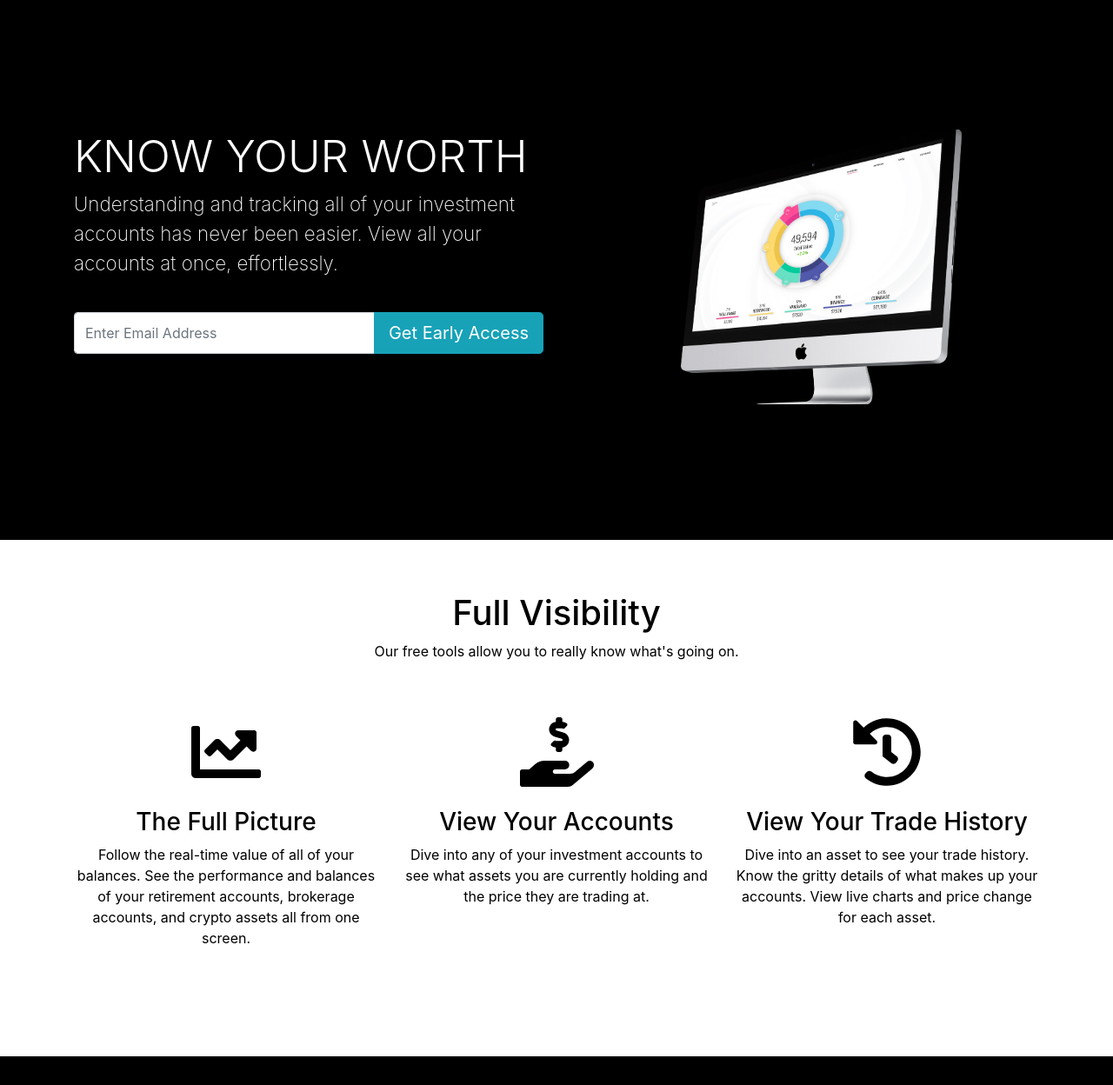
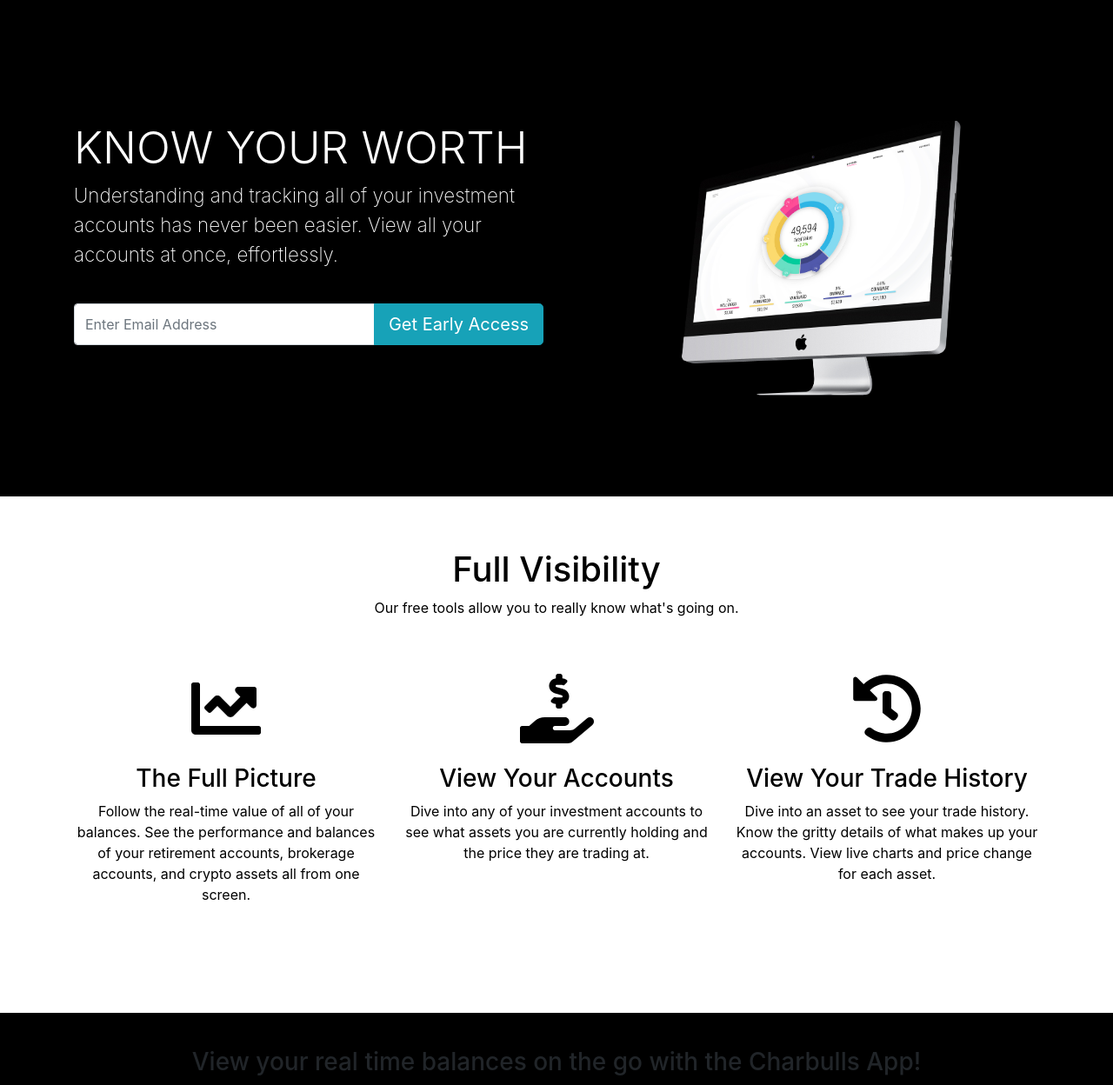
Before and after one commit to ChartBulls/chartbulls-website, a Flask app: page / in a window 1280 px wide. Shown: the part 66-1314 px from the top of the page at 87% size. Run offline with Flask 2, Linux system fonts and the light colour scheme; some libraries are stand-ins or nearby versions.

Commit message:
New changes.

```diff
--- a/backend/api/utility.py
+++ b/backend/api/utility.py
@@ -11,6 +11,7 @@ from flask import request, make_response
 
 from backend import app
 from backend.api import URL
+from backend.models.user import User
 
 
 @app.route(URL + '/subscribe', methods=['POST'])
@@ -24,7 +25,20 @@ def subscribe():
         email : 'email address'
     }
     """
-    data = request.get_json(force=True)
-    print(data)
-    # TODO: Data validation, subscribe user, and send email.
-    return make_response('Works!', 201)
+    data      = request.get_json(force=True)
+    email     = data.get('email', None)
+    criterion = [email, len(data) == 1]
+
+    if not all(criterion):
+        return make_response('Bad Request', 400)
+
+    user = User.query.filter_by(email=email).first()
+
+    if user is None:
+        # add user
+
+        # send email
+
+        return make_response('Works!', 302)
+    else:
+        return make_response('Duplicate', 400)
--- a/frontend/assets/css/main.css
+++ b/frontend/assets/css/main.css
@@ -4,13 +4,13 @@
 }
 
 .nav-item {
-    color:        #17a2b8 !important;
+    color: #17a2b8 !important;
 }
 
 .jumbotron {
     background-color: black;
-    padding-top:        150px;
-    padding-bottom:     150px;
+    padding-top:        140px;
+    padding-bottom:     110px;
     margin-top:         65px;
     margin-bottom:      0px;
 }
@@ -21,11 +21,11 @@
 }
 
 .jumbotron-img img {
-    -webkit-transform: scale(1.22);
-    -moz-transform:    scale(1.22);
-    -o-transform:      scale(1.22);
-    -ms-transform:     scale(1.22);
-    transform:         scale(1.22);
+    -webkit-transform: scale(1.21);
+    -moz-transform:    scale(1.21);
+    -o-transform:      scale(1.21);
+    -ms-transform:     scale(1.21);
+    transform:         scale(1.21);
 }
 
 .header-title {
--- a/frontend/index.html
+++ b/frontend/index.html
@@ -139,6 +139,9 @@
           <h3> Know Your Worth </h3>
           <p> We offer free complete portfolio visibility to know what's really going on, effortlessly. </p>
           <br>
+          <div class="container">
+            <div class="row">
+              <div class="col-lg-6 offset-lg-3">
                 <!-- Alert -->
                 <div id="alert-footer" class="alert alert-danger alert-dismissible fade show" role="alert" hidden>
                   <span id="alert-text-footer"></span>
@@ -153,6 +156,9 @@
                   <!-- Button -->
                   <div class="input-group-append">
                     <button class="btn btn-info btn-lg" type="button" onclick="validate('footer')"> Get Early Access </button>
+                  </div>
+                </div>
+              </div>
             </div>
           </div>
           <br>
```
Also changed, not shown: frontend/assets/js/main.js (+19 -7 lines). Lines whose indentation alone changed are shown as unchanged.
